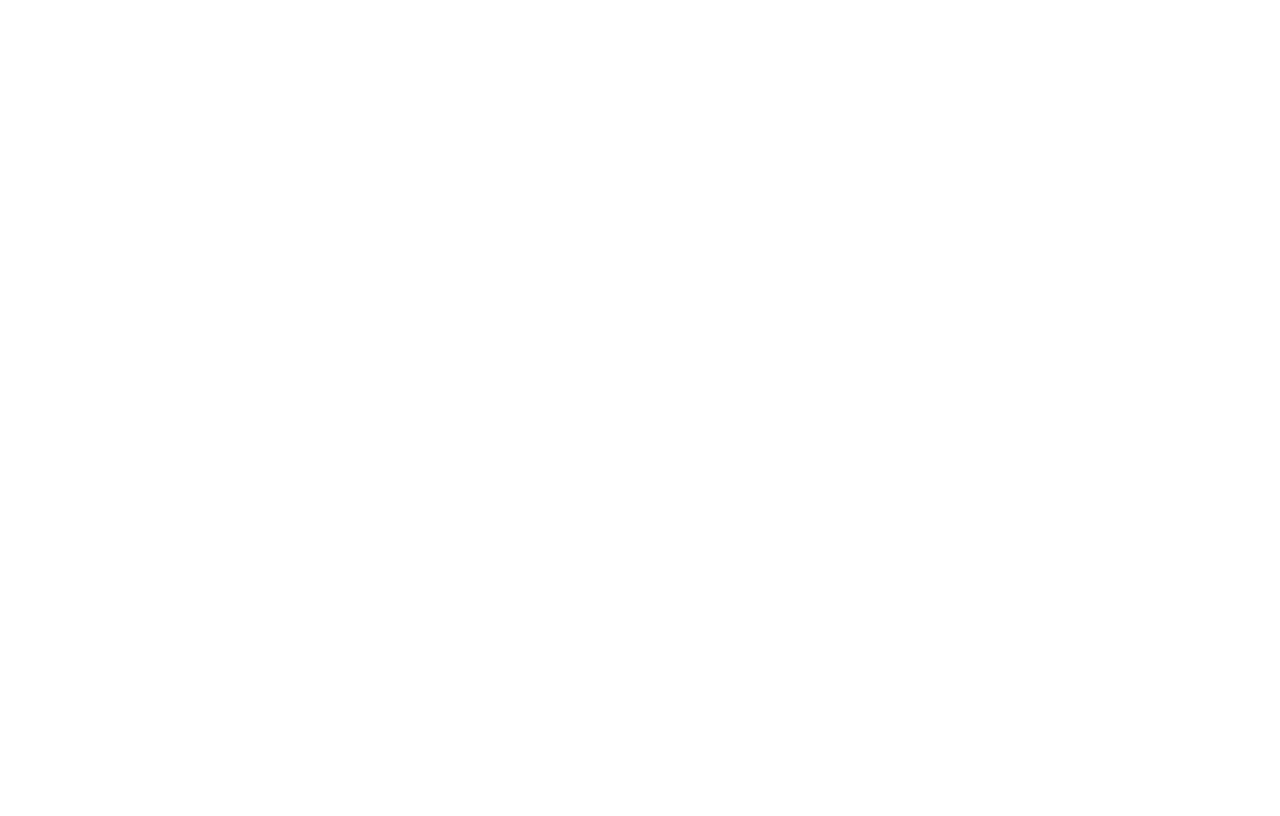
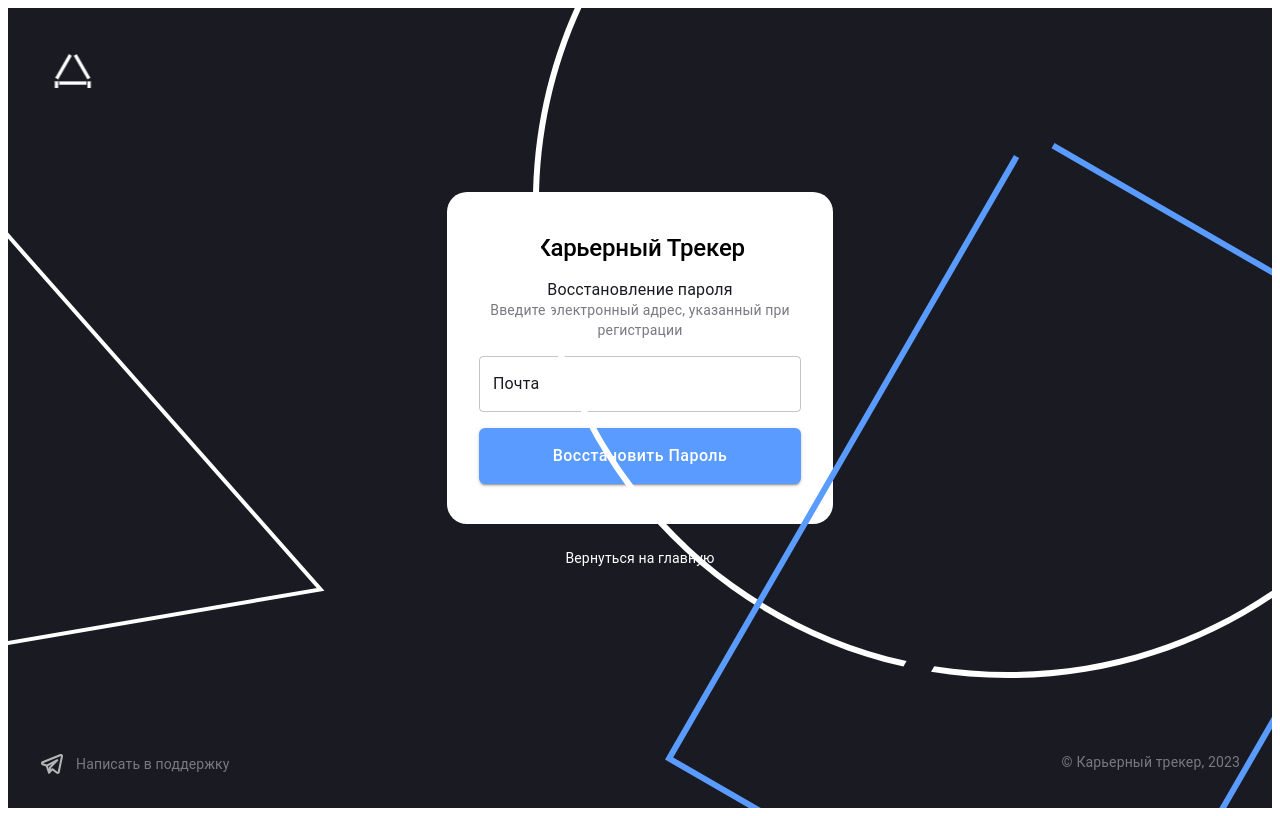
Before and after one commit to MarinaFominykh/alumni-resume-tracker, a React (Vite) app: page /reset-password in a window 1280 px wide. Before the commit this address had no page. Built offline with nearby package versions, Linux system fonts and the light colour scheme.

Commit message:
feat: добавить страницу ресета пароля

```diff
--- a/src/main.tsx
+++ b/src/main.tsx
@@ -8,6 +8,7 @@
 import Login from './pages/Auth/Login/Login.tsx';
 import { ThemeProvider } from '@mui/material';
 import { projectTheme } from './projectTheme.tsx';
+import ResetPassword from './pages/Auth/ResetPassword/ResetPassword.tsx';
 
 ReactDOM.createRoot(document.getElementById('root')!).render(
   <ThemeProvider theme={projectTheme}>
@@ -22,6 +23,7 @@
       <Routes>
         <Route path="/sign-up" element={<Register />} />
         <Route path="/sign-in" element={<Login />} />
+        <Route path="/reset-password" element={<ResetPassword />} />
       </Routes>
     </BrowserRouter>
   </ThemeProvider>
--- a/src/pages/Auth/Login/Login.tsx
+++ b/src/pages/Auth/Login/Login.tsx
@@ -69,7 +69,7 @@
           helperText={errors.password ? errors.password?.message : ''}
         />
 
-        <Link sx={authStyles.formLink} variant="body2">
+        <Link sx={authStyles.formLink} variant="body2" onClick={() => navigate('/reset-password')}>
           Не помню пароль
         </Link>
 
--- /dev/null
+++ b/src/pages/Auth/ResetPassword/ResetPassword.tsx
@@ -0,0 +1,75 @@
+import ButtonElement from '../../../components/elements/ButtonElement/ButtonElement';
+import InputElement from '../../../components/elements/InputElement/InputElement';
+import { authStyles } from '../consts/authStyles';
+import { yupResolver } from '@hookform/resolvers/yup';
+import * as yup from 'yup';
+import Auth from '../Auth';
+import Typography from '@mui/material/Typography/Typography';
+import { useForm, SubmitHandler } from 'react-hook-form';
+import { useNavigate } from 'react-router';
+import { Link } from '@mui/material';
+import Box from '@mui/material/Box';
+
+interface InputsValue {
+  email: string;
+}
+
+const schema = yup.object().shape({
+  email: yup
+    .string()
+    .email('Email должен соответствовать схеме email@example.com.')
+    .required('Поле должно быть заполнено.')
+});
+
+function ResetPassword() {
+  const {
+    handleSubmit,
+    control,
+    formState: { errors }
+  } = useForm<InputsValue>({
+    resolver: yupResolver(schema)
+  });
+  const resetSubmitHandler: SubmitHandler<InputsValue> = (data: InputsValue) => {
+    console.log('form data is', data);
+    navigate('/sign-in');
+  };
+  const navigate = useNavigate();
+  return (
+    <Auth>
+      <form onSubmit={handleSubmit(resetSubmitHandler)} noValidate className="auth__form">
+        <Typography variant="h2">Карьерный трекер</Typography>
+        <Box>
+          <Typography variant="body1">Восстановление пароля</Typography>
+          <Typography variant="body2">
+            Введите электронный адрес, указанный при регистрации
+          </Typography>
+        </Box>
+        <InputElement
+          name="email"
+          defaultValue=""
+          control={control}
+          type="email"
+          label="Почта"
+          variant="outlined"
+          error={!!errors.email}
+          helperText={errors.email ? errors.email?.message : ''}
+        />
+
+        <ButtonElement variant="contained" type="submit">
+          Восстановить пароль
+        </ButtonElement>
+      </form>
+
+      <Link
+        variant="body2"
+        sx={authStyles.formCaption.link}
+        marginTop="24px"
+        onClick={() => navigate('/sign-in')}
+      >
+        Вернуться на главную
+      </Link>
+    </Auth>
+  );
+}
+
+export default ResetPassword;
--- a/src/projectTheme.tsx
+++ b/src/projectTheme.tsx
@@ -10,6 +10,7 @@
           textTransform: 'capitalize',
           borderRadius: '6px',
           padding: '18px 0',
+          height: '56px',
           '&.MuiButton-contained': {
             backgroundColor: '#5A9BFF',
             '&:hover': {
@@ -35,6 +36,12 @@
       textTransform: 'capitalize',
       lineHeight: '32px'
     },
+    body1: {
+      fontSize: '16px',
+      fontWeight: 400,
+      color: '#1A1B22',
+      lineHeight: '20px'
+    },
     body2: {
       fontSize: '14px',
       fontWeight: 400,
```
